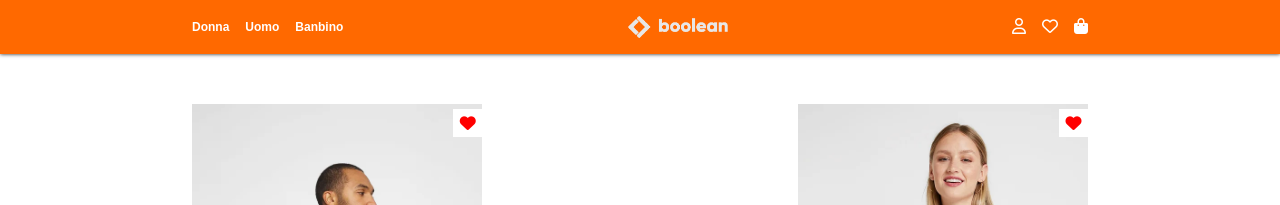
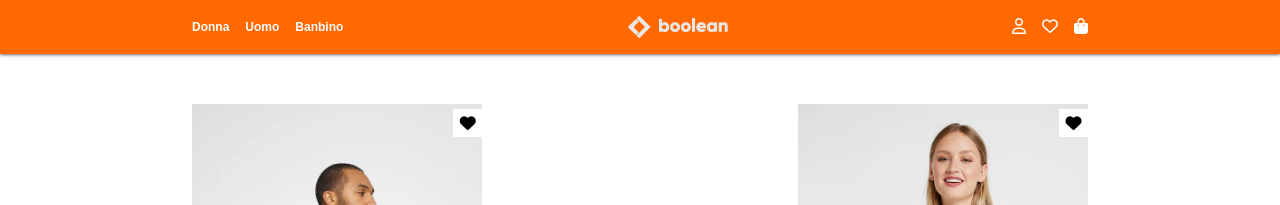
Before and after one commit to marinodilauro/vite-boolando, a Vue app: page / in a window 1280 px wide. Shown: the top 205 px of the page. Built offline with nearby package versions, Linux system fonts and the light colour scheme.

Commit message:
Add db.json file. Add serve command to package.json

```diff
--- a/package.json
+++ b/package.json
@@ -6,6 +6,7 @@
   "scripts": {
     "dev": "vite",
     "build": "vite build",
+    "serve": "json-server --watch ./src/db.json",
     "preview": "vite preview"
   },
   "dependencies": {
@@ -14,6 +15,7 @@
     "@fortawesome/free-regular-svg-icons": "^6.5.1",
     "@fortawesome/free-solid-svg-icons": "^6.5.1",
     "@fortawesome/vue-fontawesome": "^3.0.6",
+    "axios": "^1.6.8",
     "vue": "^3.4.21"
   },
   "devDependencies": {
--- a/src/data.js
+++ b/src/data.js
@@ -6,7 +6,7 @@ export const products = [
     "brand": "Levi's",
     "name": "Relaxed Fit Tee Unisex",
     "price": 29.99,
-      "isInFavorites": true,
+    "isInFavorites": false,
     "badges": [
       {
         "type": "tag",
@@ -25,7 +25,7 @@ export const products = [
     "brand": "Guess",
     "name": "Roses Tee",
     "price": 29.99,
-      "isInFavorites": true,
+    "isInFavorites": false,
     "badges": [
       {
         "type": "discount",
@@ -74,7 +74,7 @@ export const products = [
     "brand": "Maya Deluxe",
     "name": "Stripe Bodice",
     "price": 99.99,
-      "isInFavorites": true,
+    "isInFavorites": false,
     "badges": [
       {
         "type": "tag",
@@ -93,7 +93,7 @@ export const products = [
     "brand": "Esprit",
     "name": "Maglione - Black",
     "price": 29.99,
-      "isInFavorites": true,
+    "isInFavorites": false,
     "badges": [
       {
         "type": "tag",
--- /dev/null
+++ b/src/db.json
@@ -0,0 +1,106 @@
+{
+  "products": [
+    {
+      "id": 1,
+      "frontImage": "1.webp",
+      "backImage": "1b.webp",
+      "brand": "Levi's",
+      "name": "Relaxed Fit Tee Unisex",
+      "price": 29.99,
+      "isInFavorites": false,
+      "badges": [
+        {
+          "type": "tag",
+          "value": "Sostenibilità"
+        },
+        {
+          "type": "discount",
+          "value": "-50%"
+        }
+      ]
+    },
+    {
+      "id": 2,
+      "frontImage": "2.webp",
+      "backImage": "2b.webp",
+      "brand": "Guess",
+      "name": "Roses Tee",
+      "price": 29.99,
+      "isInFavorites": false,
+      "badges": [
+        {
+          "type": "discount",
+          "value": "-30%"
+        }
+      ]
+    },
+    {
+      "id": 3,
+      "frontImage": "3.webp",
+      "backImage": "3b.webp",
+      "brand": "Come Zucchero Filato",
+      "name": "Voglia di colori pastello",
+      "price": 184.99,
+      "isInFavorites": false,
+      "badges": [
+        {
+          "type": "discount",
+          "value": "-30%"
+        }
+      ]
+    },
+    {
+      "id": 4,
+      "frontImage": "4.webp",
+      "backImage": "4b.webp",
+      "brand": "Levi's",
+      "name": "Tee Unisex",
+      "price": 29.99,
+      "isInFavorites": false,
+      "badges": [
+        {
+          "type": "tag",
+          "value": "Sostenibilità"
+        },
+        {
+          "type": "discount",
+          "value": "-50%"
+        }
+      ]
+    },
+    {
+      "id": 5,
+      "frontImage": "5.webp",
+      "backImage": "5b.webp",
+      "brand": "Maya Deluxe",
+      "name": "Stripe Bodice",
+      "price": 99.99,
+      "isInFavorites": false,
+      "badges": [
+        {
+          "type": "tag",
+          "value": "Sostenibilità"
+        },
+        {
+          "type": "discount",
+          "value": "-50%"
+        }
+      ]
+    },
+    {
+      "id": 6,
+      "frontImage": "6.webp",
+      "backImage": "6b.webp",
+      "brand": "Esprit",
+      "name": "Maglione - Black",
+      "price": 29.99,
+      "isInFavorites": false,
+      "badges": [
+        {
+          "type": "tag",
+          "value": "Sostenibilità"
+        }
+      ]
+    }
+  ]
+}
```
Also changed, not shown: src/components/AppMain.vue (+14 -1 lines), 1 other file (tests, documents, lock files or other folders). Lines whose indentation alone changed are shown as unchanged.
